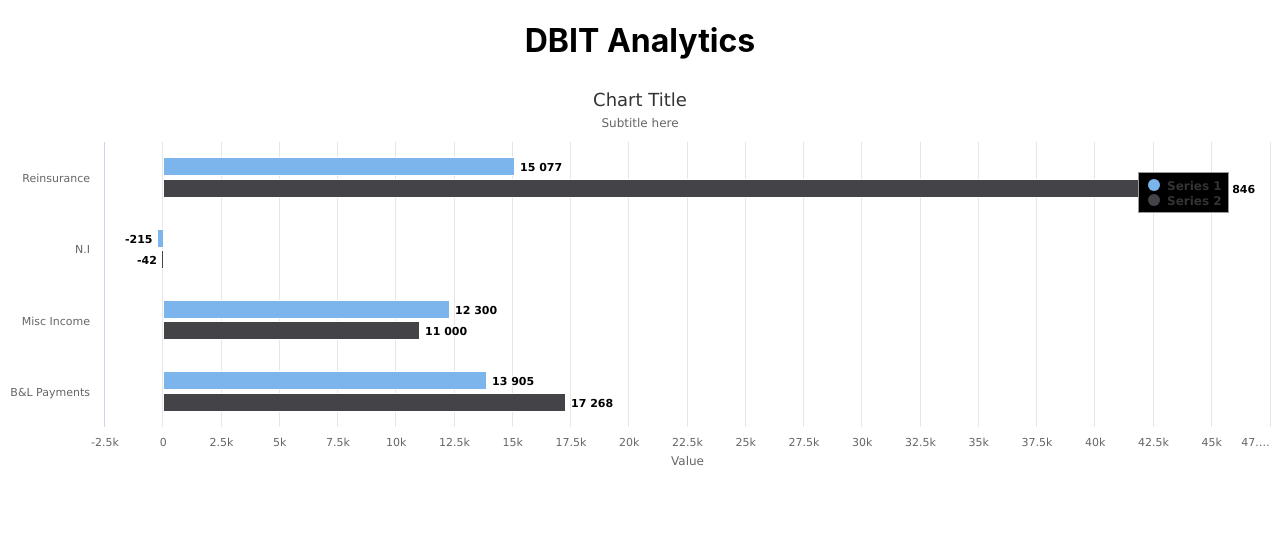
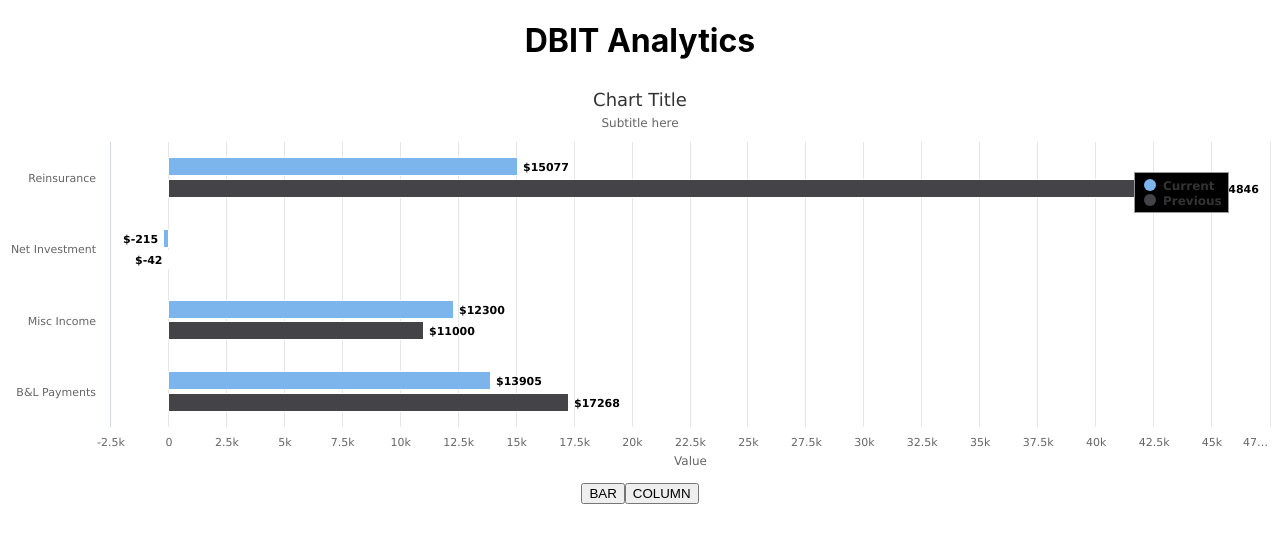
Before and after one commit to Davila-Israel96/ERP-Project, a React (Create React App) app: page / in a window 1280 px wide. Shown: the top 542 px of the page. Built offline with nearby package versions, Linux system fonts and the light colour scheme.

Commit message:
more minor changes

```diff
--- a/public/index.html
+++ b/public/index.html
@@ -24,7 +24,7 @@
       work correctly both with client-side routing and a non-root public URL.
       Learn how to configure a non-root public URL by running `npm run build`.
     -->
-    <title>React App</title>
+		<title>DBIT Analytics</title>
 	</head>
 	<body>
 		<noscript>You need to enable JavaScript to run this app.</noscript>
--- a/src/App.js
+++ b/src/App.js
@@ -2,7 +2,12 @@ import "./App.css";
 import { useState, useEffect } from "react";
 import { Chart } from "./components/Chart.js";
 import Highcharts from "highcharts";
+import highcharts3d from "highcharts/highcharts-3d";
+import cylinder from "highcharts/modules/cylinder";
 import { CashFlow } from "./data/CashFlow.js";
+highcharts3d(Highcharts);
+cylinder(Highcharts);
+// when using certain modules, they must be imported and initialized separately
 /**
  *
  * @description: Main page for application, App will act as the foundation
@@ -10,6 +15,7 @@ import { CashFlow } from "./data/CashFlow.js";
  */
 function App() {
 	const [chartData, setChartData] = useState({});
+	const [chartType, setChartType] = useState("bar");
 	const data = CashFlow;
 	let seriesCurrent = [];
 	let seriesPrevious = [];
@@ -36,7 +42,7 @@ function App() {
 				text: "Subtitle here",
 			},
 			chart: {
-				type: "bar",
+				type: chartType,
 			},
 			xAxis: {
 				type: "category",
@@ -48,7 +54,7 @@ function App() {
 				max: 3,
 			},
 			yAxis: {
-				min: -300,
+				min: -1000,
 				title: {
 					text: "Value",
 				},
@@ -61,6 +67,7 @@ function App() {
 				bar: {
 					dataLabels: {
 						enabled: true,
+						format: "${y}",
 					},
 				},
 			},
@@ -78,20 +85,28 @@ function App() {
 			// series is an array of objects set above useEffect
 			series: [
 				{
+					name: "Current",
 					data: [...seriesCurrent],
 				},
 				{
+					name: "Previous",
 					data: [...seriesPrevious],
 				},
 			],
 		});
-	}, [data]);
+	}, [data, chartType]);
 	return (
 		<div className="App">
 			<h1>DBIT Analytics</h1>
 			<div>
 				<Chart chartData={chartData} />
 			</div>
+			<button type="button" onClick={() => setChartType("bar")}>
+				BAR
+			</button>
+			<button type="button" onClick={() => setChartType("column")}>
+				COLUMN
+			</button>
 		</div>
 	);
 }
--- a/src/data/CashFlow.js
+++ b/src/data/CashFlow.js
@@ -7,7 +7,7 @@ export const CashFlow = [
 		previous: 44846,
 	},
 	{
-		row: "N.I",
+		row: "Net Investment",
 		name: "Net Investment",
 		current: -215,
 		previous: -42,
```
Also changed, not shown: 1 other file (tests, documents, lock files or other folders). Lines whose indentation alone changed are shown as unchanged.
